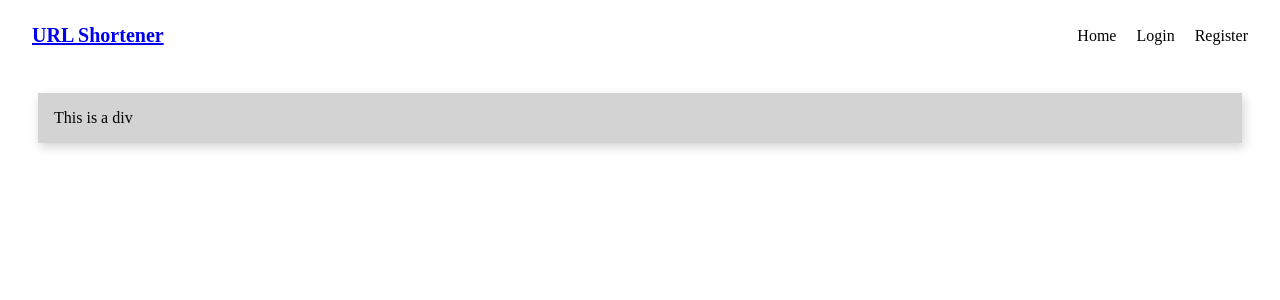
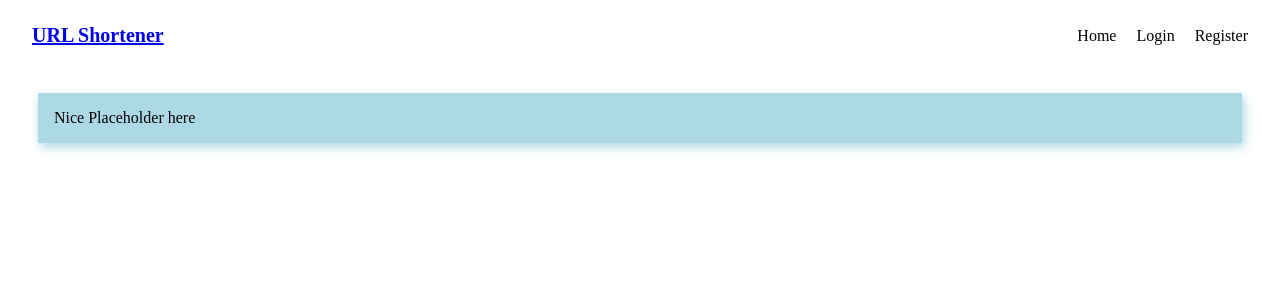
Before and after one commit to Ironowl1907/url_shortener, a SvelteKit app in the folder web/: page / in a window 1280 px wide. Shown: the top 300 px of the page. Built offline with nearby package versions, Linux system fonts and the light colour scheme; no server answers.

Commit message:
Formalized placeholder

```diff
--- a/web/src/routes/+page.svelte
+++ b/web/src/routes/+page.svelte
@@ -1,15 +1,15 @@
 <script>
 </script>
 
-<div class="something">
-	<t> This is a div</t>
+<div class="Placeholder">
+	<t> Nice Placeholder here </t>
 </div>
 
 <style>
-	.something {
-		background-color: lightgrey;
+	.Placeholder {
+		background-color: lightblue;
 		padding: 1rem;
-		box-shadow: 2px 4px 10px lightgrey;
+		box-shadow: 2px 4px 10px lightblue;
 		margin: 30px;
 	}
 </style>
```
